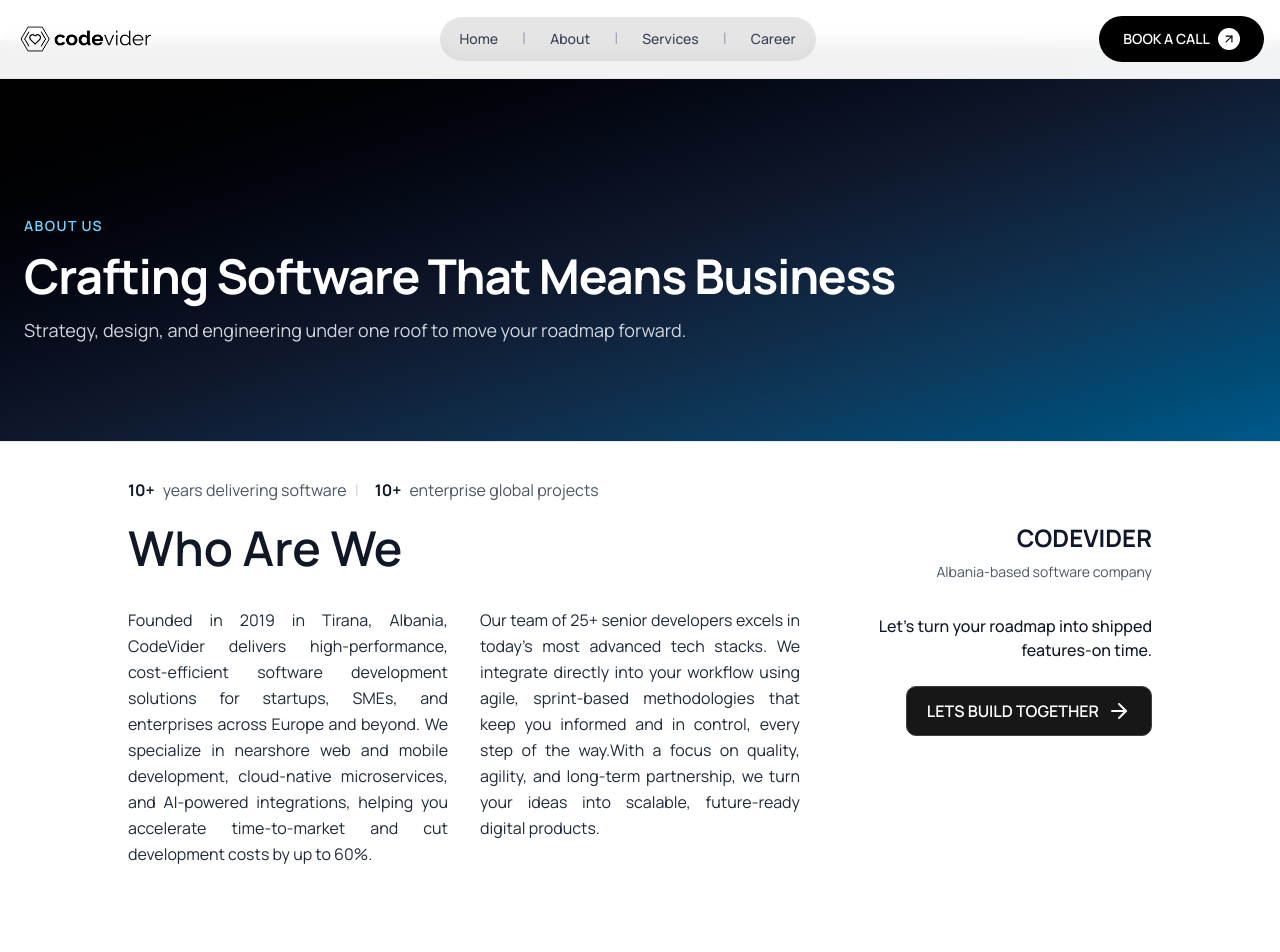
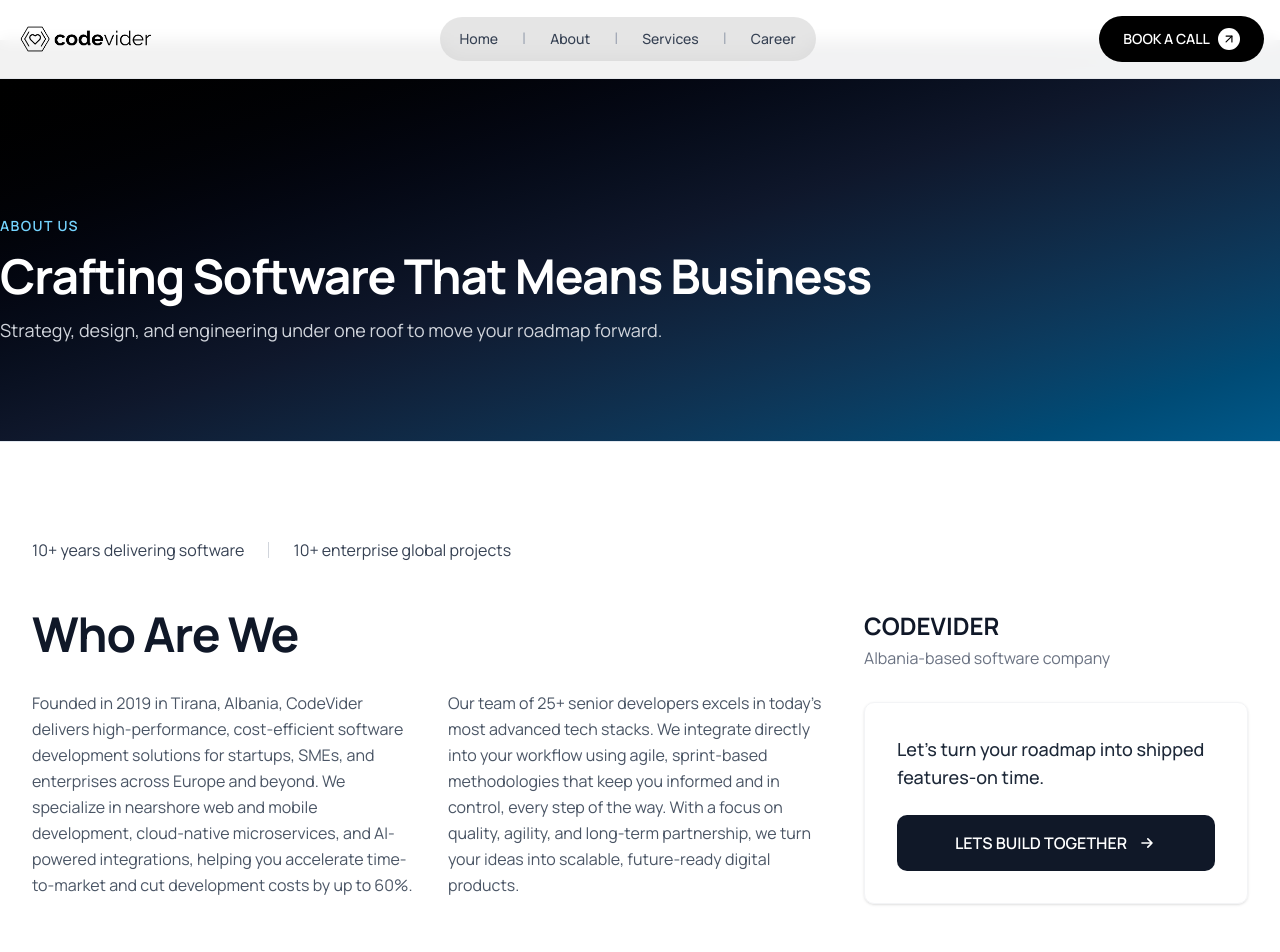
Before and after one commit to ArtemisaNurii/Codevider-final, a Next.js app: page /about in a window 1280 px wide. Shown: the top 952 px of the page. Built offline with nearby package versions, Linux system fonts and the light colour scheme.

Commit message:
polishing

```diff
--- a/src/app/about/aboutUs.tsx
+++ b/src/app/about/aboutUs.tsx
@@ -7,7 +7,7 @@
   return (
     <section id="about" className=" bg-white md:mt-10 ">
              <header className="border-b text-white bg-gradient-to-br from-black via-slate-900 to-sky-800 border-slate-200">
-        <div className="mx-auto max-w-7xl px-6  py-16 md:py-24 text-start">
+        <div className="mx-auto max-w-7xl max-md:px-4 py-16 md:py-24 text-start">
           <p className="text-sm pt-10 sm:pt-20 font-semibold uppercase tracking-widest text-sky-300">
               About Us
           </p>
@@ -17,102 +17,78 @@
           Strategy, design, and engineering under one roof to move your roadmap forward.          </p>
         </div>
       </header>
-      <div className="max-w-[80%] mx-auto">
-        <div className="relative">
+      <section className="bg-white font-sans">
+      <div className="container mx-auto px-4 py-16 sm:px-6 lg:px-8 lg:py-24">
 
-          <div className="flex flex-wrap items-center py-3  mt-6 text-sm justify-start md:justify-between  lg:justify-start">
-            <div className="flex gap-4 justify-start">
-              <div className="flex items-center gap-2 mb-2 sm:text-base text-xs text-left">
-                <span className="text-slate-900 font-bold">10+</span>
-                <span className="text-gray-600">years delivering software</span>
-                <span className="text-gray-300">|</span>
-              </div>
-              <div className="flex items-center gap-2 mb-2 sm:text-base text-xs text-left">
-                <span className="text-slate-900 font-bold">10+</span>
-                <span className="text-gray-600">enterprise global projects</span>
-              </div>
-            </div>
-
-            <div className="lg:absolute right-0 bottom-16 flex lg:flex-col flex-row-reverse lg:gap-0 gap-4 items-start">
-              <div className="flex lg:text-4xl sm:text-base text-xs items-center gap-2 mb-2 text-left">
-                {/* <span className="text-slate-900 font-semibold">10+</span>
-                <span className="text-gray-600 uppercase">clients</span> */}
-              </div>
-              <div className="flex items-center gap-2 mb-2 sm:text-base text-xs text-left">
-                <span className="text-slate-900 font-bold"></span>
-                {/* <span className="text-gray-600">Global Partners</span> */}
-                <span className="text-gray-300 lg:hidden block">|</span>
-              </div>
-            </div>
-          </div>
+        {/* Top highlights section */}
+        <div className="mb-12 flex flex-wrap items-center gap-x-6 gap-y-2 text-sm text-gray-700 sm:text-base">
+          <span>10+ years delivering software</span>
+          <div className="h-4 w-px bg-gray-300" aria-hidden="true"></div>
+          <span>10+ enterprise global projects</span>
         </div>
 
-        {/* Main Content */}
-        <div className="grid md:grid-cols-3  gap-8">
-          <div className="md:col-span-2">
-            <h1 className="sm:text-4xl md:text-5xl text-2xl !leading-[110%] font-semibold text-gray-900 mb-8 text-left md:text-left">
-              <VerticalCutReveal
-                splitBy="words"
-                staggerDuration={0.1}
-                staggerFrom="first"
-                reverse={true}
-                once={true}
-                transition={{
-                  type: "spring",
-                  stiffness: 250,
-                  damping: 30,
-                  delay: 0.1,
-                }}
-              >
-                Who Are We
-              </VerticalCutReveal>
-            </h1>
+        {/* Main grid for the content */}
+        <div className="grid grid-cols-1 gap-12 lg:grid-cols-3 lg:gap-8">
 
-            <div className="grid md:grid-cols-2 gap-8 text-gray-800">
-              <div className="sm:text-md text-md text-left md:text-justify">
-                <p className="leading-relaxed">
-                Founded in 2019 in Tirana, Albania, CodeVider delivers high-performance, cost-efficient software development solutions for startups, SMEs, and enterprises across Europe and beyond. We specialize in nearshore web and mobile development, cloud-native microservices, and AI-powered integrations, helping you accelerate time-to-market and cut development costs by up to 60%.
+          {/* Left Side: Heading and two text paragraphs */}
+          <div className="lg:col-span-2">
+            <h2 className="text-4xl font-bold tracking-tight text-gray-900 sm:text-5xl">
+              Who Are We
+            </h2>
 
-
-
-                </p>
-              </div>
-              <div className="sm:text-md text-md text-left md:text-justify">
-                <p className="leading-relaxed">
-               Our team of 25+ senior developers excels in today&apos;s most advanced tech stacks. We integrate directly into your workflow using agile, sprint-based methodologies that keep you informed and in control, every step of the way.With a focus on quality, agility, and long-term partnership, we turn your ideas into scalable, future-ready digital products.
-
-                </p>
-              </div>
+            {/* Grid for the two paragraphs to sit side-by-side on medium screens and up */}
+            <div className="mt-8 grid grid-cols-1 gap-8 md:grid-cols-2 text-base text-gray-600 leading-relaxed">
+              <p>
+                Founded in 2019 in Tirana, Albania, CodeVider delivers high-performance,
+                cost-efficient software development solutions for startups, SMEs, and
+                enterprises across Europe and beyond. We specialize in nearshore web and
+                mobile development, cloud-native microservices, and AI-powered
+                integrations, helping you accelerate time-to-market and cut development
+                costs by up to 60%.
+              </p>
+              <p>
+                Our team of 25+ senior developers excels in today&apos;s most advanced tech
+                stacks. We integrate directly into your workflow using agile, sprint-based
+                methodologies that keep you informed and in control, every step of the
+                way. With a focus on quality, agility, and long-term partnership, we turn your
+                ideas into scalable, future-ready digital products.
+              </p>
             </div>
           </div>
 
-          <div className="md:col-span-1">
-            <div className="text-left md:text-right">
-              <div className="text-slate-900 text-2xl font-bold mb-2 text-left md:text-right">
-                CODEVIDER
-              </div>
-              <div className="text-gray-600 text-sm mb-8 text-left md:text-right">
-                Albania-based software company
-              </div>
+          {/* Right Side: CTA column */}
+          <div className="space-y-8">
+            <div>
+              <h3 className="text-2xl font-bold text-gray-900">CODEVIDER</h3>
+              <p className="mt-1 text-gray-500">Albania-based software company</p>
+            </div>
 
-              <div className="mb-6 text-left md:text-right">
-                <p className="text-gray-900 font-medium mb-4">
-                  Let&apos;s turn your roadmap into shipped features-on time.
-                </p>
-              </div>
+            <div className="rounded-lg border border-gray-100 p-6 shadow-sm sm:p-8 lg:p-6 xl:p-8">
+              <p className="text-lg font-medium text-gray-800">
+                Let&apos;s turn your roadmap into shipped features-on time.
+              </p>
 
               <button
-                onClick={() => {
-                  window.location.href = "mailto:info@codevider.com";
-                }}
-                className="bg-neutral-900 hover:bg-neutral-950 border border-neutral-700 flex w-fit md:ml-auto ml-0 gap-2 hover:gap-4 transition-all duration-300 ease-in-out text-white px-5 py-3 rounded-lg cursor-pointer font-semibold"
+                type="button"
+                className="mt-6 flex w-full items-center justify-center gap-2.5 rounded-lg bg-gray-900 px-6 py-4 hover:gap-4 text-center font-semibold text-white transition hover:bg-gray-700 focus:outline-none focus:ring-2 focus:ring-gray-900 focus:ring-offset-2"
               >
-                LETS BUILD TOGETHER <ArrowRight />
+                <span>LETS BUILD TOGETHER</span>
+                <svg
+                  xmlns="http://www.w3.org/2000/svg"
+                  className="h-5 w-5"
+                  fill="none"
+                  viewBox="0 0 24 24"
+                  stroke="currentColor"
+                  strokeWidth={2}
+                >
+                  <path strokeLinecap="round" strokeLinejoin="round" d="M13 7l5 5m0 0l-5 5m5-5H6" />
+                </svg>
               </button>
             </div>
           </div>
         </div>
       </div>
     </section>
+    </section>
   )
 }
--- a/src/app/components/Industries.tsx
+++ b/src/app/components/Industries.tsx
@@ -1,10 +1,55 @@
 "use client"
 
-import { useState } from "react"
+import { useState, useEffect, useRef } from "react"
 import { Cloud } from "lucide-react"
 
 export default function Industries() {
   const [hoveredCard, setHoveredCard] = useState<number | null>(null)
+  const [isMobile, setIsMobile] = useState(false)
+  const cardRefs = useRef<(HTMLDivElement | null)[]>([])
+
+  // Detect if device is mobile/tablet
+  useEffect(() => {
+    const checkMobile = () => {
+      setIsMobile(window.innerWidth < 1024) // lg breakpoint
+    }
+
+    checkMobile()
+    window.addEventListener('resize', checkMobile)
+    return () => window.removeEventListener('resize', checkMobile)
+  }, [])
+
+  // Intersection Observer for mobile scroll hover effect
+  useEffect(() => {
+    if (!isMobile) return
+
+    const observers: IntersectionObserver[] = []
+
+    cardRefs.current.forEach((card, index) => {
+      if (!card) return
+
+      const observer = new IntersectionObserver(
+        (entries) => {
+          entries.forEach((entry) => {
+            if (entry.isIntersecting && entry.intersectionRatio > 0.5) {
+              setHoveredCard(index)
+            }
+          })
+        },
+        {
+          threshold: [0.5],
+          rootMargin: '-20% 0px -20% 0px'
+        }
+      )
+
+      observer.observe(card)
+      observers.push(observer)
+    })
+
+    return () => {
+      observers.forEach(observer => observer.disconnect())
+    }
+  }, [isMobile])
   const slides = [
     {
       title: "Series A/B Startups",
@@ -69,11 +114,12 @@
               return (
                 <div
                   key={index}
+                  ref={(el) => { cardRefs.current[index] = el }}
                   className={`flex flex-col p-4 md:p-5 rounded-2xl transition-all duration-300 h-100px min-h-[300px] ${
                     isDark ? "bg-slate-900 text-white" : "bg-gray-100 text-gray-900"
                   } ${hoveredCard === index ? "ring-2 ring-[#0a61cb] shadow-md md:shadow-lg scale-[1.02]" : "hover:shadow-md"}`}
-                  onMouseEnter={() => setHoveredCard(index)}
-                  onMouseLeave={() => setHoveredCard(null)}
+                  onMouseEnter={() => !isMobile && setHoveredCard(index)}
+                  onMouseLeave={() => !isMobile && setHoveredCard(null)}
                 >
                   <div className="mb-4">
                     <Cloud className={`w-9 h-9 md:w-10 md:h-10 ${isDark ? "text-blue-400" : "text-[#0a61cb]"}`} />
```
